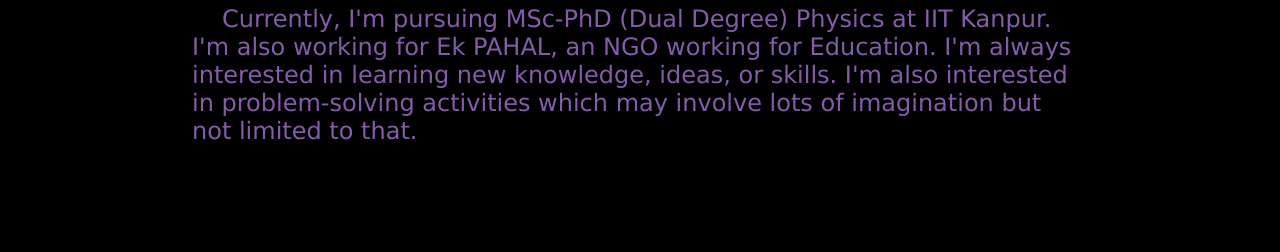
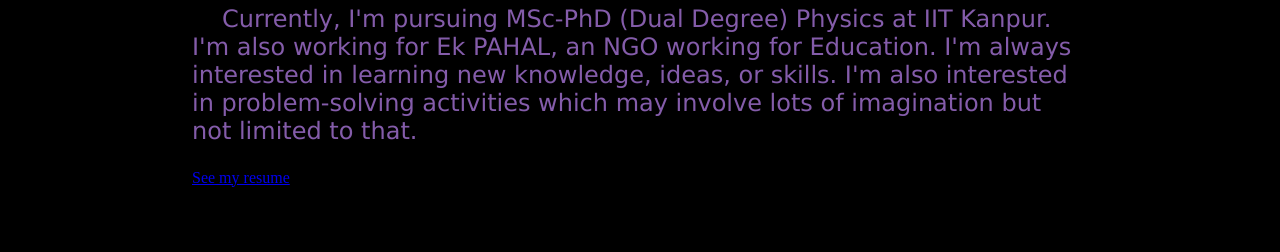
Before and after one commit to 14vimal2/mysite, a plain HTML site: page aboutme.html in a window 1280 px wide. Shown: the part 184-436 px from the top of the page. Drawn offline with Linux system fonts and the light colour scheme.

Commit message:
creating link to resume

```diff
--- a/aboutme.html
+++ b/aboutme.html
@@ -41,7 +41,7 @@
         <p style="color: rgba(174, 121, 223, 0.76); text-indent: 30px;">Currently, I'm pursuing MSc-PhD (Dual Degree)
             Physics at IIT Kanpur. I'm also working for Ek PAHAL, an NGO working for Education. I'm always interested in
             learning new knowledge, ideas, or skills. I'm also interested in problem-solving activities which may
-            involve lots of imagination but not limited to that.</p>
+            involve lots of imagination but not limited to that.</p> <a href="/mysite/resume.html"> See my resume </a>
     </div>
     <div style="color: rgba(245, 228, 80, 0.5); padding: 30px; width: 70%; margin:auto; ">
         <h1>Skills</h1>
```
